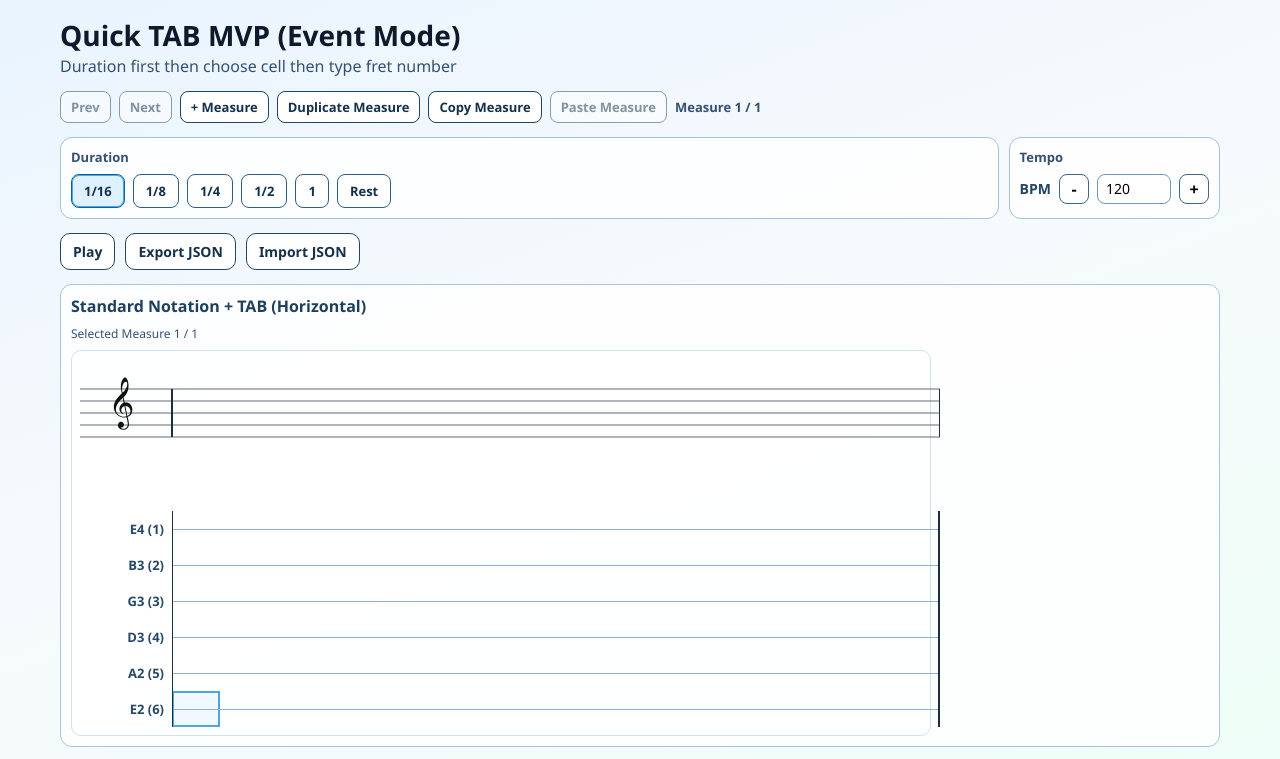
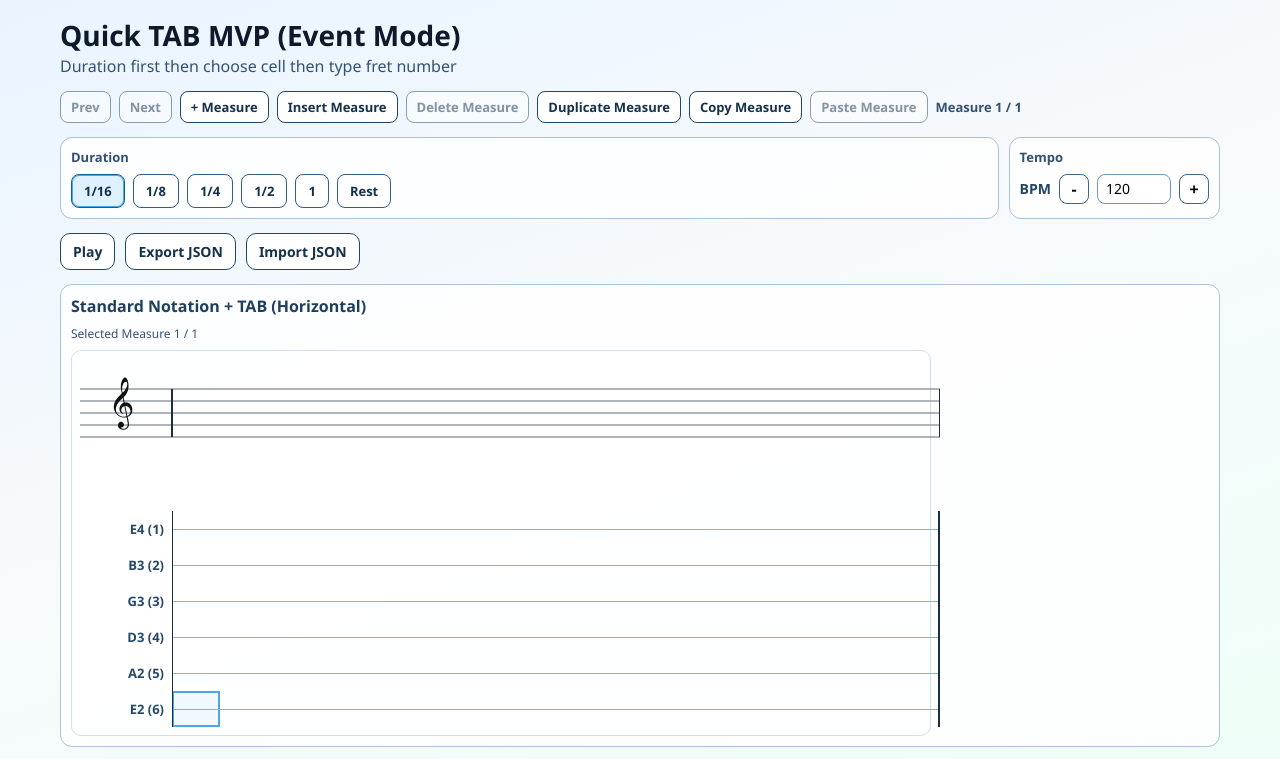
Before and after one commit to ryogy-labs/quick-tab, a Next.js app: page / in a window 1280 px wide. Shown: the top 759 px of the page. Built offline with nearby package versions, Linux system fonts and the light colour scheme.

Commit message:
Add insert and delete measure actions

```diff
--- a/app/page.tsx
+++ b/app/page.tsx
@@ -18,11 +18,13 @@ import {
   canPlaceEvent,
   copyMeasure,
   createEmptyTabDataV2,
+  deleteMeasure,
   deleteCellOrRestAtStep,
   duplicateMeasure,
   eventsToGrid,
   findEventAtStep,
   getCellFret,
+  insertMeasure,
   isStepBlockedForNewStart,
   moveStepByLen,
   normalizeToTabDataV2,
@@ -433,6 +435,19 @@ export default function Home() {
     });
   };
 
+  const handleInsertMeasure = () => {
+    if (isPlaying) {
+      return;
+    }
+
+    setTabData((prev) => insertMeasure(prev, selectedMeasureIndex));
+    setSelected({
+      measureIndex: selectedMeasureIndex,
+      rowIndex: 0,
+      stepIndex: 0,
+    });
+  };
+
   const handleDuplicateMeasure = () => {
     if (isPlaying) {
       return;
@@ -455,6 +470,20 @@ export default function Home() {
     }
 
     setTabData((prev) => pasteMeasure(prev, selectedMeasureIndex, measureClipboard));
+  };
+
+  const handleDeleteMeasure = () => {
+    if (isPlaying || totalMeasures <= 1) {
+      return;
+    }
+
+    setTabData((prev) => deleteMeasure(prev, selectedMeasureIndex));
+    setSelected((prev) => ({
+      ...prev,
+      measureIndex: Math.min(selectedMeasureIndex, totalMeasures - 2),
+      rowIndex: Math.max(0, Math.min(STRINGS_COUNT - 1, prev.rowIndex)),
+      stepIndex: Math.max(0, Math.min(STEPS_PER_MEASURE - 1, prev.stepIndex)),
+    }));
   };
 
   const handleDelete = () => {
@@ -763,6 +792,16 @@ export default function Home() {
           <button type="button" onClick={handleAddMeasure} disabled={isPlaying}>
             + Measure
           </button>
+          <button type="button" onClick={handleInsertMeasure} disabled={isPlaying}>
+            Insert Measure
+          </button>
+          <button
+            type="button"
+            onClick={handleDeleteMeasure}
+            disabled={isPlaying || totalMeasures <= 1}
+          >
+            Delete Measure
+          </button>
           <button type="button" onClick={handleDuplicateMeasure} disabled={isPlaying}>
             Duplicate Measure
           </button>
--- a/app/tabModel.ts
+++ b/app/tabModel.ts
@@ -142,6 +142,30 @@ export const pasteMeasure = (
   const safeIndex = clampInt(measureIndex, 0, Math.max(0, data.measures.length - 1));
   const measures = [...data.measures];
   measures[safeIndex] = cloneMeasure(source);
+  return sanitizeTabDataV2({ ...data, measures });
+};
+
+export const insertMeasure = (
+  data: TabDataV2,
+  measureIndex: number
+): TabDataV2 => {
+  const safeIndex = clampInt(measureIndex, 0, data.measures.length);
+  const measures = [...data.measures];
+  measures.splice(safeIndex, 0, { events: [] });
+  return sanitizeTabDataV2({ ...data, measures });
+};
+
+export const deleteMeasure = (
+  data: TabDataV2,
+  measureIndex: number
+): TabDataV2 => {
+  if (data.measures.length <= 1) {
+    return sanitizeTabDataV2(data);
+  }
+
+  const safeIndex = clampInt(measureIndex, 0, data.measures.length - 1);
+  const measures = [...data.measures];
+  measures.splice(safeIndex, 1);
   return sanitizeTabDataV2({ ...data, measures });
 };
 
```
